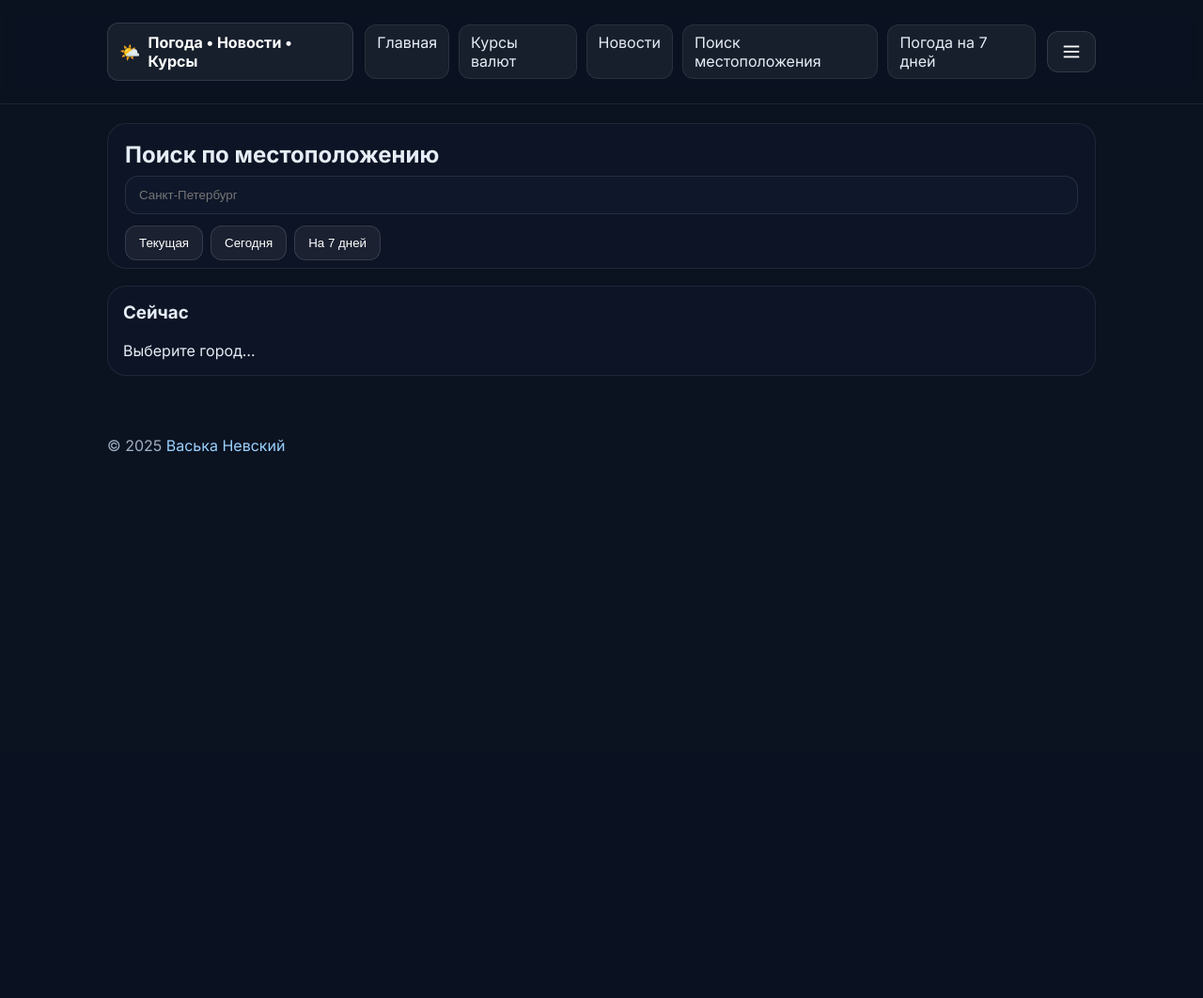
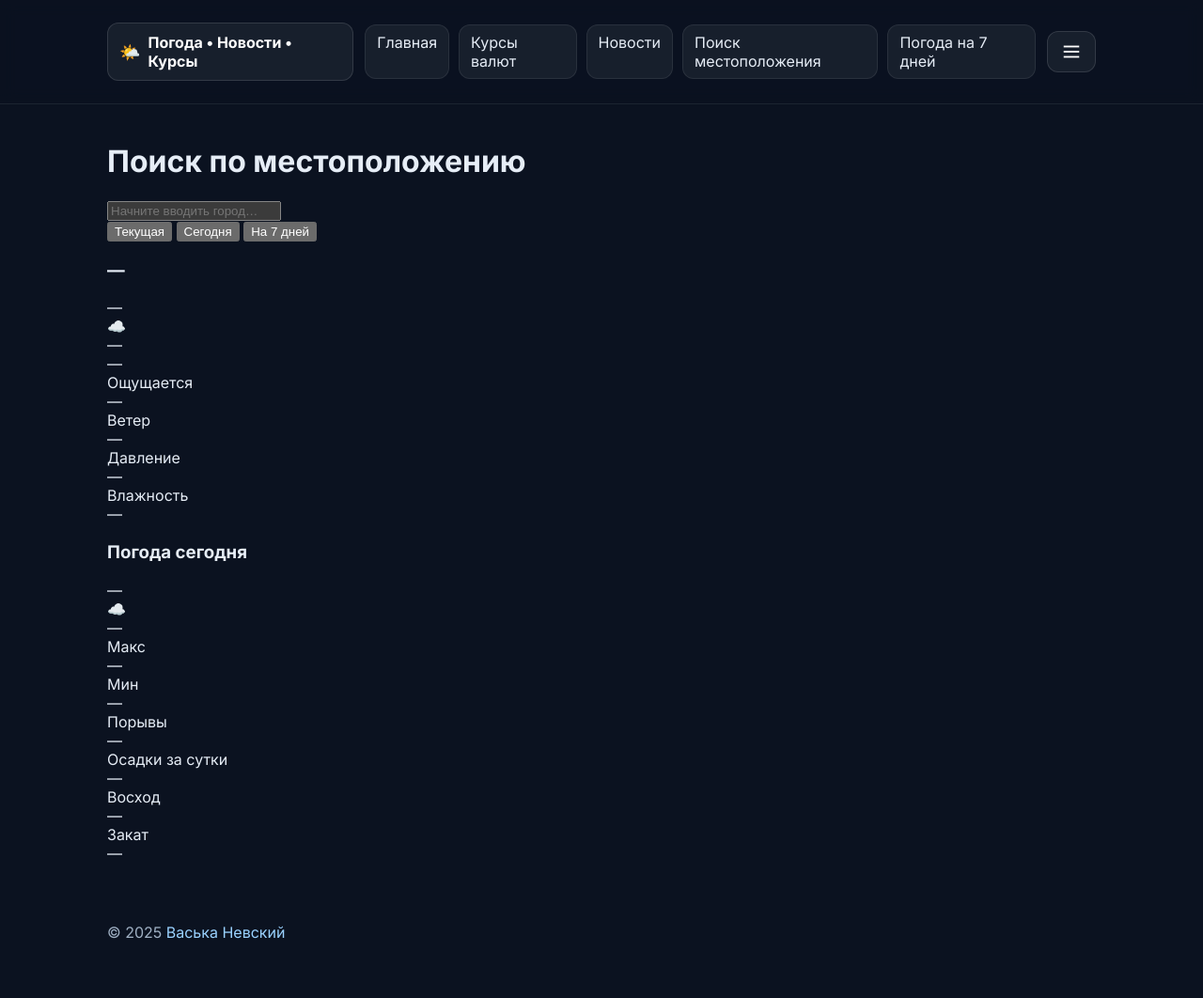
Before and after one commit to Nick-825/nw-weather-site, a Flask app: template templates/index.html in a window 1280 px wide. Shown: the whole page at 94% size. Before the commit the page ends 481 px from the top, so only its background shows below. Run offline with Flask 3, Linux system fonts and the light colour scheme; the template is opened without the code that fills it, so the values that code supplies are empty.

Commit message:
Update index.html

```diff
--- a/templates/index.html
+++ b/templates/index.html
@@ -1,130 +1,178 @@
 {% extends "base.html" %}
-{% block title %}Главная — Погода{% endblock %}
+{% block title %}Главная — Погода, Новости, Курсы{% endblock %}
 {% block content %}
 
-<div class="glass" style="padding:18px 18px 8px;margin-bottom:18px">
-  <h2 style="margin:0 0 8px 0">Поиск по местоположению</h2>
-  <div style="display:grid;gap:12px">
-    <input id="city-input" placeholder="Санкт-Петербург" style="border-radius:14px;border:1px solid rgba(255,255,255,.1);background:#0f172a;color:#fff;padding:12px 14px;outline:none" />
-    <div style="display:flex;gap:8px;flex-wrap:wrap">
-      <button class="btn" data-tab="now">Текущая</button>
-      <button class="btn" data-tab="today">Сегодня</button>
-      <button class="btn" data-tab="week">На 7 дней</button>
+<h1 class="text-2xl sm:text-3xl font-bold mb-4">Поиск по местоположению</h1>
+
+<!-- Поиск города -->
+<div class="rounded-2xl bg-slate-900/60 ring-1 ring-white/10 p-4 sm:p-5 space-y-4">
+  <div class="relative">
+    <input id="q-city" type="text" placeholder="Начните вводить город…"
+           class="w-full rounded-2xl bg-slate-900/70 ring-1 ring-white/10 px-4 py-3 outline-none focus:ring-cyan-500" autocomplete="off">
+    <div id="suggest-city" class="absolute z-20 mt-2 w-full overflow-hidden rounded-2xl bg-slate-900 ring-1 ring-white/10 hidden"></div>
+  </div>
+
+  <!-- Переключатель режимов -->
+  <div class="flex items-center gap-2">
+    <button data-tab="current"  class="tab-btn rounded-2xl px-4 py-2 bg-white/10">Текущая</button>
+    <button data-tab="today"    class="tab-btn rounded-2xl px-4 py-2 bg-white/5">Сегодня</button>
+    <button data-tab="weekly"   class="tab-btn rounded-2xl px-4 py-2 bg-white/5">На 7 дней</button>
+  </div>
+
+  <!-- ПАНЕЛИ -->
+  <!-- ТЕКУЩАЯ -->
+  <div data-panel="current" class="rounded-2xl bg-slate-950/60 p-5 ring-1 ring-white/10 space-y-4">
+    <div class="flex items-start justify-between gap-3">
+      <div>
+        <h3 id="c-name" class="text-base font-semibold">—</h3>
+        <div id="c-time" class="text-xs text-slate-400">—</div>
+      </div>
+      <div class="flex items-center gap-3">
+        <span id="c-icon" class="text-3xl">☁️</span>
+        <div class="text-3xl sm:text-4xl font-bold" id="c-temp">—</div>
+      </div>
     </div>
+    <div id="c-desc" class="text-sm text-slate-400">—</div>
+    <div class="grid grid-cols-2 sm:grid-cols-4 gap-3 text-sm">
+      <div class="rounded-xl bg-slate-800/60 p-3"><div class="text-xs text-slate-400">Ощущается</div><div id="c-feels" class="font-medium">—</div></div>
+      <div class="rounded-xl bg-slate-800/60 p-3"><div class="text-xs text-slate-400">Ветер</div><div id="c-wind" class="font-medium">—</div></div>
+      <div class="rounded-xl bg-slate-800/60 p-3"><div class="text-xs text-slate-400">Давление</div><div id="c-press" class="font-medium">—</div></div>
+      <div class="rounded-xl bg-slate-800/60 p-3"><div class="text-xs text-slate-400">Влажность</div><div id="c-hum" class="font-medium">—</div></div>
+    </div>
+  </div>
+
+  <!-- СЕГОДНЯ (сводка дня) -->
+  <div data-panel="today" class="hidden rounded-2xl bg-slate-950/60 p-5 ring-1 ring-white/10 space-y-4">
+    <div class="flex items-start justify-between gap-3">
+      <div>
+        <h3 class="text-base font-semibold">Погода сегодня</h3>
+        <div id="t-date" class="text-xs text-slate-400">—</div>
+      </div>
+      <div class="flex items-center gap-3">
+        <span id="t-icon" class="text-3xl">☁️</span>
+      </div>
+    </div>
+    <div id="t-desc" class="text-sm text-slate-400">—</div>
+    <div class="grid grid-cols-3 gap-3 text-sm">
+      <div class="rounded-xl bg-slate-800/60 p-3"><div class="text-xs text-slate-400">Макс</div><div id="t-max" class="font-medium">—</div></div>
+      <div class="rounded-xl bg-slate-800/60 p-3"><div class="text-xs text-slate-400">Мин</div><div id="t-min" class="font-medium">—</div></div>
+      <div class="rounded-xl bg-slate-800/60 p-3"><div class="text-xs text-slate-400">Порывы</div><div id="t-wind" class="font-medium">—</div></div>
+    </div>
+    <div class="grid grid-cols-3 gap-3 text-sm">
+      <div class="rounded-xl bg-slate-800/60 p-3"><div class="text-xs text-slate-400">Осадки за сутки</div><div id="t-precip" class="font-medium">—</div></div>
+      <div class="rounded-xl bg-slate-800/60 p-3"><div class="text-xs text-slate-400">Восход</div><div id="t-sunrise" class="font-medium">—</div></div>
+      <div class="rounded-xl bg-slate-800/60 p-3"><div class="text-xs text-slate-400">Закат</div><div id="t-sunset" class="font-medium">—</div></div>
+    </div>
+  </div>
+
+  <!-- НЕДЕЛЯ -->
+  <div data-panel="weekly" class="hidden rounded-2xl bg-slate-950/60 p-5 ring-1 ring-white/10">
+    <div id="w-list" class="grid grid-cols-1 sm:grid-cols-2 lg:grid-cols-3 gap-4"></div>
   </div>
 </div>
 
-<!-- Панель: Текущая -->
-<section id="panel-now" class="glass" style="padding:16px;display:block">
-  <h3 style="margin-top:0">Сейчас</h3>
-  <div id="now-wrap">Выберите город…</div>
-</section>
-
-<!-- Панель: Сегодня (сводка за день, без почасового списка) -->
-<section id="panel-today" class="glass" style="padding:16px;display:none">
-  <h3 style="margin-top:0">Погода сегодня</h3>
-  <div id="today-date" style="color:#9fb0c3;font-size:13px;margin-bottom:8px"></div>
-  <div id="today-desc" style="margin-bottom:8px"></div>
-  <div style="display:grid;grid-template-columns:repeat(3,minmax(0,1fr));gap:10px">
-    <div class="glass" style="padding:10px"><div style="color:#9fb0c3;font-size:12px">Макс</div><div id="today-max" style="font-weight:600"></div></div>
-    <div class="glass" style="padding:10px"><div style="color:#9fb0c3;font-size:12px">Мин</div><div id="today-min" style="font-weight:600"></div></div>
-    <div class="glass" style="padding:10px"><div style="color:#9fb0c3;font-size:12px">Порывы</div><div id="today-wind" style="font-weight:600"></div></div>
-    <div class="glass" style="padding:10px"><div style="color:#9fb0c3;font-size:12px">Осадки за сутки</div><div id="today-prec" style="font-weight:600"></div></div>
-    <div class="glass" style="padding:10px"><div style="color:#9fb0c3;font-size:12px">Восход</div><div id="today-sunrise" style="font-weight:600"></div></div>
-    <div class="glass" style="padding:10px"><div style="color:#9fb0c3;font-size:12px">Закат</div><div id="today-sunset" style="font-weight:600"></div></div>
-  </div>
-</section>
-
-<!-- Панель: 7 дней -->
-<section id="panel-week" class="glass" style="padding:16px;display:none">
-  <h3 style="margin-top:0">Прогноз на 7 дней</h3>
-  <div id="week-wrap">—</div>
-</section>
-
-{% endblock %}
-{% block scripts %}
 <script>
 (function(){
-  // Утилиты
+  // helpers
   const $ = s=>document.querySelector(s);
-  const fmtNum = (v,d=1)=> (typeof v==="number"&&!Number.isNaN(v)? v.toFixed(d): "—");
-  const fmtUnit = (v,u="",d=1)=> v==null? "—" : `${fmtNum(v,d)}${u && !u.startsWith('°')? ' '+u : u}`;
+  const fmtNum=(v,d=1)=> (typeof v==="number" && !Number.isNaN(v)) ? v.toFixed(d): "—";
+  const fmtUnit=(v,u="",d=1)=> v==null? "—" : `${fmtNum(v,d)}${u && !u.startsWith('°')? ' '+u : u}`;
   const fmtTime = iso => { const dt = new Date(iso); return Number.isNaN(dt)? "—" : dt.toLocaleTimeString("ru-RU",{hour:"2-digit",minute:"2-digit"}); };
   const fmtDate = iso => { const dt = new Date(iso); if(Number.isNaN(dt)) return "—"; const s=dt.toLocaleDateString("ru-RU",{weekday:"long",day:"numeric",month:"long"}); return s[0].toUpperCase()+s.slice(1); };
+  const setPanel = key => {
+    document.querySelectorAll('[data-panel]').forEach(p=> p.classList.toggle('hidden', p.getAttribute('data-panel')!==key));
+    document.querySelectorAll('.tab-btn').forEach(b=> b.classList.toggle('bg-white/10', b.getAttribute('data-tab')===key));
+    document.querySelectorAll('.tab-btn').forEach(b=> b.classList.toggle('bg-white/5', b.getAttribute('data-tab')!==key));
+  };
 
-  // Переключение вкладок
-  const showTab = (key)=>{
-    $('#panel-now').style.display   = key==='now'?'block':'none';
-    $('#panel-today').style.display = key==='today'?'block':'none';
-    $('#panel-week').style.display  = key==='week'?'block':'none';
+  // автодополнение города
+  const iq = $('#q-city'), box = $('#suggest-city');
+  let db;
+  const hideBox = ()=> box.classList.add('hidden');
+  const showBox = ()=> box.classList.remove('hidden');
+  iq.addEventListener('input', ()=>{
+    clearTimeout(db);
+    const q = iq.value.trim();
+    if(!q){ hideBox(); return; }
+    db = setTimeout(async ()=>{
+      const r = await fetch(`/api/geo?q=${encodeURIComponent(q)}`);
+      const payload = await r.json();
+      const items = payload?.items||[];
+      if(!items.length){ hideBox(); return; }
+      box.innerHTML = items.slice(0,10).map(x=>`
+        <button type="button" data-lat="${x.lat}" data-lon="${x.lon}" data-name="${x.name}"
+                class="flex w-full items-center gap-3 px-4 py-2 text-left hover:bg-slate-800">
+          <span class="text-xl">${x.emoji||'📍'}</span>
+          <span class="font-medium">${x.name}</span>
+          <span class="text-xs text-slate-400 truncate">${x.country||''}</span>
+        </button>`).join('');
+      showBox();
+      box.querySelectorAll('button').forEach(b=>{
+        b.addEventListener('click', ()=>{
+          hideBox();
+          pickCity(b.dataset.lat, b.dataset.lon, b.dataset.name);
+          iq.value = b.dataset.name;
+        });
+      });
+    }, 250);
+  });
+  document.addEventListener('click', (ev)=>{ if(!box.contains(ev.target) && ev.target!==iq) hideBox(); });
+
+  // заполнение панелей
+  const fillCurrent = (name,w)=>{
+    $('#c-name').textContent = name || '—';
+    $('#c-time').textContent = w.current?.time ? fmtDate(w.current.time)+' · '+fmtTime(w.current.time) : '—';
+    $('#c-icon').textContent = w.current?.icon || '☁️';
+    $('#c-temp').textContent = fmtUnit(w.current?.temp, '°C', 1);
+    $('#c-desc').textContent = w.current?.desc || '';
+    $('#c-feels').textContent = fmtUnit(w.current?.feels_like, '°C', 1);
+    $('#c-wind').textContent  = fmtUnit(w.current?.wind, w.current?.wind_unit || 'м/с', w.current?.wind_unit==='м/с'?1:0);
+    $('#c-press').textContent = fmtUnit(w.current?.pressure, w.current?.pressure_unit || 'мм рт. ст.', 0);
+    $('#c-hum').textContent   = fmtUnit(w.current?.humidity, '%', 0);
   };
-  document.querySelectorAll('[data-tab]').forEach(b=> b.addEventListener('click', ()=> showTab(b.dataset.tab)));
 
-  // Основной выбор города -> загрузка трёх блоков
-  async function pickCityByName(name){
-    // 1) геокод (твой бэкенд уже делает, оставляю предполагаемый эндпоинт)
-    const g = await fetch(`/api/geocode?q=${encodeURIComponent(name)}`).then(r=>r.json());
-    if(!g || !g.lat) { $('#now-wrap').textContent='Не найдено.'; return; }
-    await loadAll(g.lat, g.lon, name || g.name);
-  }
+  const fillToday = (w)=>{
+    $('#t-date').textContent   = fmtDate(w.daily?.time);
+    $('#t-icon').textContent   = w.current?.icon || '☁️';
+    $('#t-desc').textContent   = w.current?.desc || '';
+    $('#t-max').textContent    = fmtUnit(w.daily?.temp_max, '°C', 1);
+    $('#t-min').textContent    = fmtUnit(w.daily?.temp_min, '°C', 1);
+    const windU = w.daily_units?.wind_speed_10m_max || w.hourly_units?.wind_speed_10m || 'м/с';
+    $('#t-wind').textContent   = fmtUnit(w.daily?.wind_max, windU, windU==='м/с'?1:0);
+    $('#t-precip').textContent = fmtUnit(w.daily?.precip_sum, w.daily_units?.precipitation_sum || 'мм', 1);
+    $('#t-sunrise').textContent= fmtTime(w.daily?.sunrise);
+    $('#t-sunset').textContent = fmtTime(w.daily?.sunset);
+  };
 
-  async function loadAll(lat, lon, name){
-    const w = await fetch(`/api/weather?lat=${lat}&lon=${lon}`).then(r=>r.json());
-
-    // Текущая
-    $('#now-wrap').innerHTML = `
-      <div style="display:flex;align-items:center;gap:12px">
-        <div style="font-size:40px"> ${w.current?.icon || '☁️'} </div>
-        <div>
-          <div style="font-weight:600">${name}</div>
-          <div style="color:#9fb0c3;font-size:13px">${w.current?.desc||''}</div>
+  const fillWeekly = (w)=>{
+    const list = w.week || [];
+    $('#w-list').innerHTML = list.map(d=>`
+      <article class="rounded-2xl bg-slate-800/60 p-4 ring-1 ring-white/10">
+        <div class="flex items-center justify-between gap-3">
+          <div class="font-semibold">${fmtDate(d.date)}</div>
+          <div class="text-2xl">${d.icon||'⛅️'}</div>
         </div>
-      </div>
-      <div style="margin-top:10px;display:grid;grid-template-columns:repeat(4,minmax(0,1fr));gap:10px">
-        <div class="glass" style="padding:10px"><div style="color:#9fb0c3;font-size:12px">Темп.</div><div style="font-weight:600">${fmtUnit(w.current?.temp,'°C',1)}</div></div>
-        <div class="glass" style="padding:10px"><div style="color:#9fb0c3;font-size:12px">Ощущ.</div><div style="font-weight:600">${fmtUnit(w.current?.feels_like,'°C',1)}</div></div>
-        <div class="glass" style="padding:10px"><div style="color:#9fb0c3;font-size:12px">Ветер</div><div style="font-weight:600">${fmtUnit(w.current?.wind, w.current?.wind_unit||'м/с',1)}</div></div>
-        <div class="glass" style="padding:10px"><div style="color:#9fb0c3;font-size:12px">Давл.</div><div style="font-weight:600">${fmtUnit(w.current?.pressure, w.current?.pressure_unit||'мм рт. ст.',0)}</div></div>
-      </div>`;
-
-    // Сегодня (суточная сводка)
-    $('#today-date').textContent = fmtDate(w.daily?.time);
-    $('#today-desc').textContent = w.daily?.summary || w.current?.desc || '';
-    $('#today-max').textContent = fmtUnit(w.daily?.temp_max,'°C');
-    $('#today-min').textContent = fmtUnit(w.daily?.temp_min,'°C');
-    const windU = w.daily_units?.wind_speed_10m_max || w.hourly_units?.wind_speed_10m || 'м/с';
-    $('#today-wind').textContent = fmtUnit(w.daily?.wind_max, windU, windU==='м/с'?1:0);
-    $('#today-prec').textContent = fmtUnit(w.daily?.precip_sum, w.daily_units?.precipitation_sum || 'мм');
-    $('#today-sunrise').textContent = fmtTime(w.daily?.sunrise);
-    $('#today-sunset').textContent = fmtTime(w.daily?.sunset);
-
-    // 7 дней
-    const days = (w.week||[]).map(d=>`
-      <article class="glass" style="padding:12px">
-        <div style="display:flex;justify-content:space-between;align-items:center">
-          <div>
-            <div style="font-weight:600">${fmtDate(d.time)}</div>
-            <div style="color:#9fb0c3;font-size:13px">${d.desc||''}</div>
-          </div>
-          <div style="font-size:28px">${d.icon||'⛅'}</div>
-        </div>
-        <div style="margin-top:8px;display:grid;grid-template-columns:repeat(3,minmax(0,1fr));gap:8px">
-          <div class="glass" style="padding:8px"><div style="color:#9fb0c3;font-size:12px">Макс</div><div style="font-weight:600">${fmtUnit(d.tmax,'°C')}</div></div>
-          <div class="glass" style="padding:8px"><div style="color:#9fb0c3;font-size:12px">Мин</div><div style="font-weight:600">${fmtUnit(d.tmin,'°C')}</div></div>
-          <div class="glass" style="padding:8px"><div style="color:#9fb0c3;font-size:12px">Осадки</div><div style="font-weight:600">${fmtUnit(d.precip, w.daily_units?.precipitation_sum || 'мм')}</div></div>
+        <div class="mt-2 text-sm text-slate-300">${d.desc||''}</div>
+        <div class="mt-3 flex items-center justify-between text-sm">
+          <div>Макс: <span class="font-medium">${fmtUnit(d.tmax,'°C',1)}</span></div>
+          <div>Мин: <span class="font-medium">${fmtUnit(d.tmin,'°C',1)}</span></div>
         </div>
       </article>`).join('');
-    $('#week-wrap').innerHTML = `<div style="display:grid;grid-template-columns:1fr;gap:12px">${days||'—'}</div>`;
-  }
+  };
 
-  // Обработчик поля ввода
-  const input = document.getElementById('city-input');
-  input.addEventListener('keydown', (e)=>{
-    if(e.key==='Enter'){ e.preventDefault(); const q=input.value.trim(); if(q) pickCityByName(q); }
+  const pickCity = async (lat,lon,name)=>{
+    const r = await fetch(`/api/weather?lat=${lat}&lon=${lon}`);
+    const w = await r.json();
+    fillCurrent(name, w);      // «Текущая» — сейчас
+    fillToday(w);              // «Сегодня» — сводка дня
+    fillWeekly(w);             // неделя (если уже пришла)
+    setPanel('current');
+  };
+
+  // переключение табов
+  document.querySelectorAll('.tab-btn').forEach(b=>{
+    b.addEventListener('click', ()=> setPanel(b.dataset.tab));
   });
-
-  // дефолт
-  pickCityByName('Санкт-Петербург');
 })();
 </script>
 {% endblock %}
```
